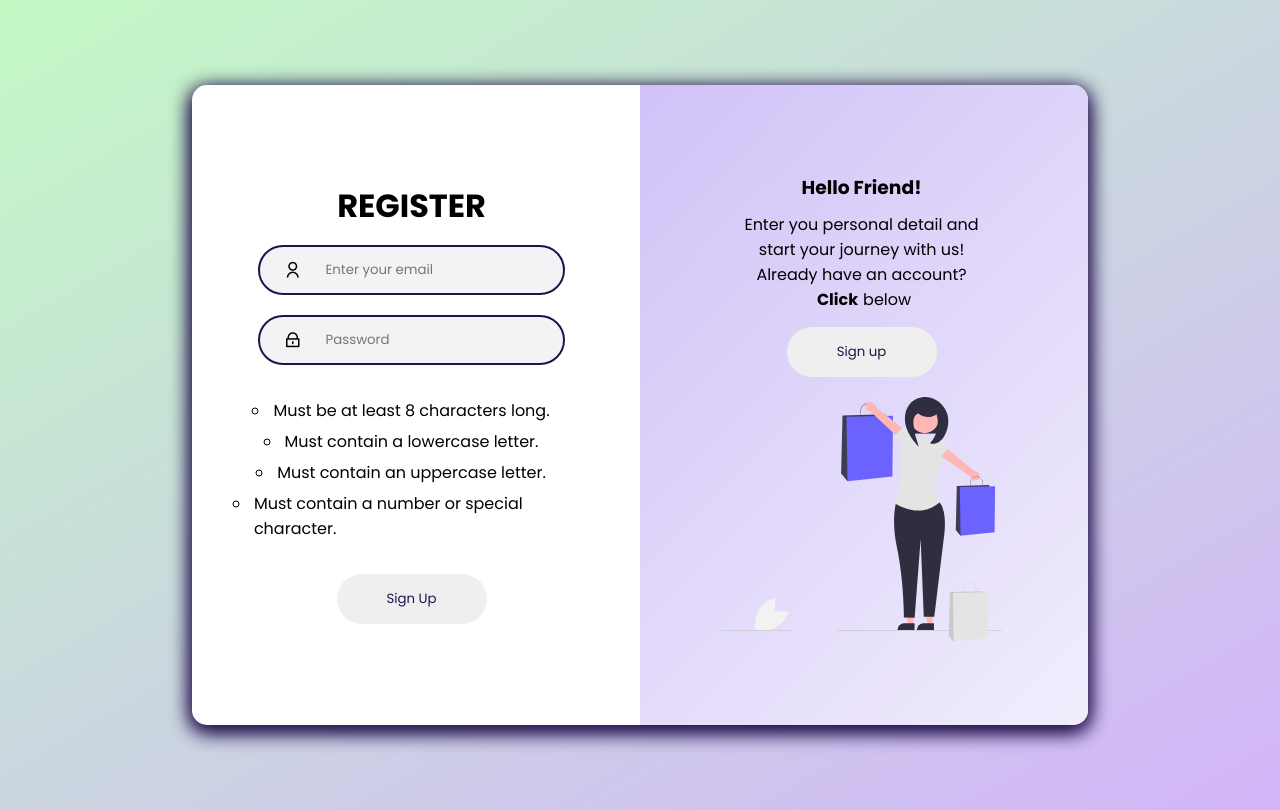
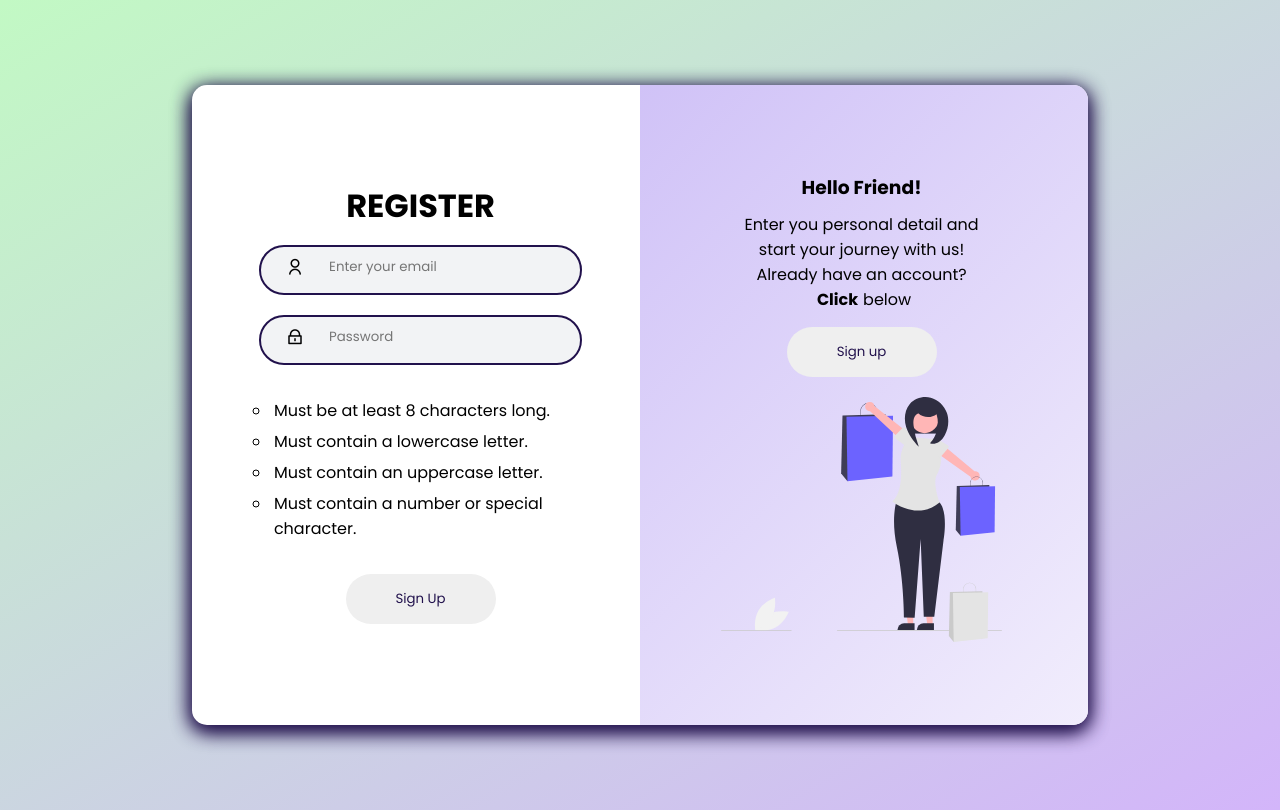
Before and after one commit to MaraBalinisteanu/Beignet, a plain HTML site: page login.html in a window 1280 px wide. Drawn offline with nearby package versions, Linux system fonts and the light colour scheme.

Commit message:
maine produs 1

```diff
--- a/login.css
+++ b/login.css
@@ -83,12 +83,13 @@ form.sign-up-form{
     border: 2px solid var(--secondary-dark-color);
     border-radius: 50px;
     display: flex;
-    align-items: center;
+    align-items: flex-start;
+    justify-content: flex-start;
 }
 .input-field i, #reset-form i{
     flex:1;
     text-align: center;
-    font-size:18px
+    font-size:18px;
 }
 .input-field input, #reset-form input{
     flex:5;
@@ -124,11 +125,12 @@ form.sign-up-form{
     padding:10px;
     display: flex;
     flex-direction: column;
-    justify-content: center;
-    align-items: center;
+    justify-content: flex-start;
+    align-items: flex-start;
 }
 .helper-text li{
     padding:3px;
+    margin-left: 20px;
 }
 a{
     text-decoration: none;
@@ -208,8 +210,11 @@ a:hover{
     pointer-events: all;
 }
 .login .sign-up-form{
-    padding-right: 40px;
+    padding-right: 20px;
     padding-left: 0;
+}
+#reset-password #resetEmail, #newPw{
+    width: 160px;
 }
 @media (max-width:779px){
     .signer{
```
